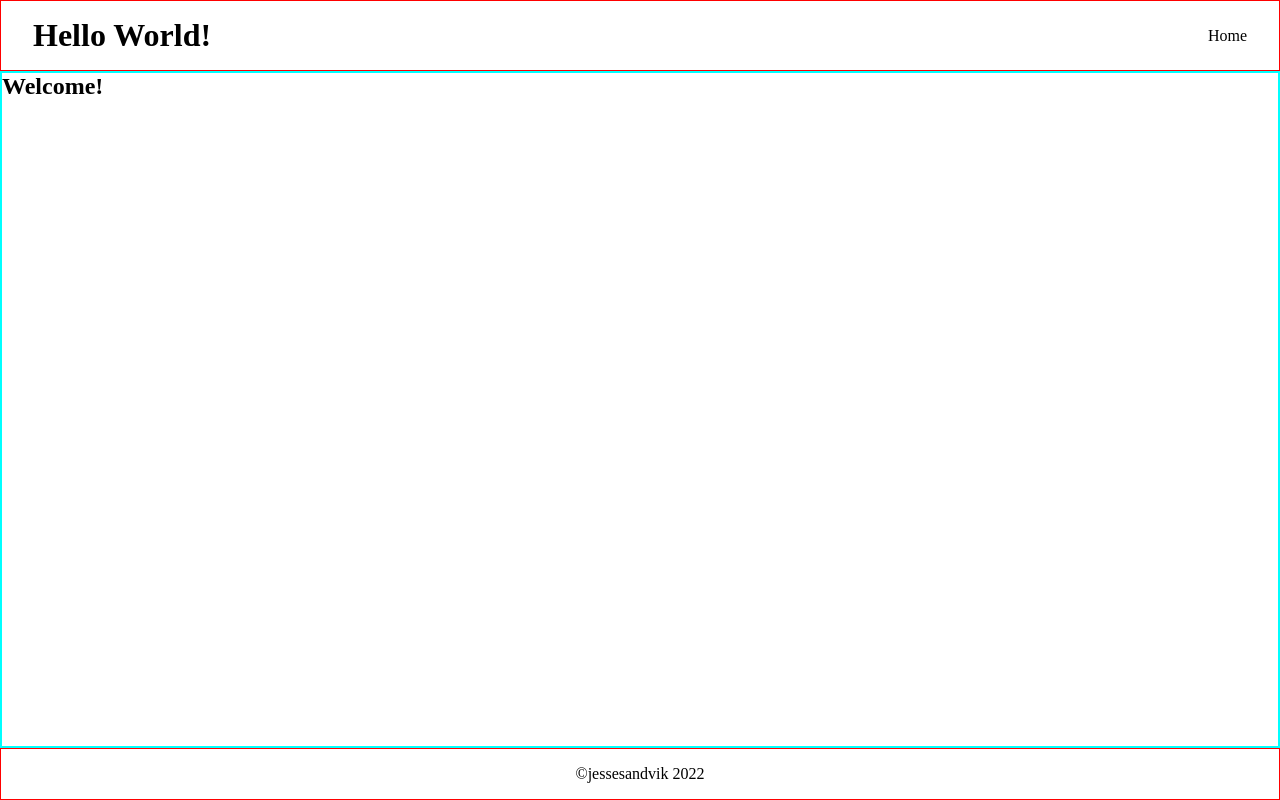
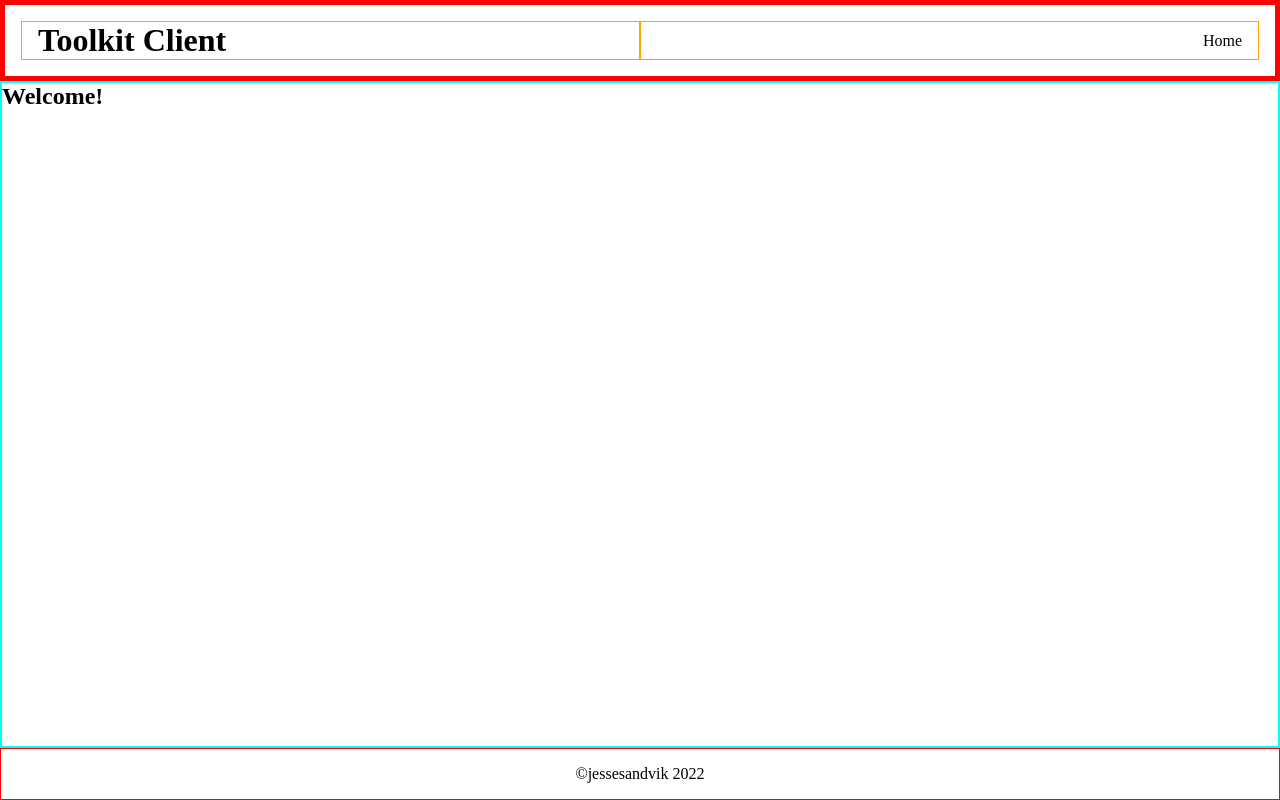
Before and after one commit to JesseSandvik/toolkit-front-end, a React (Create React App) app: page / in a window 1280 px wide. Built offline with nearby package versions, Linux system fonts and the light colour scheme.

Commit message:
created scss breakpoints and assigned to header components

```diff
--- a/src/css/styles.css
+++ b/src/css/styles.css
@@ -39,12 +39,28 @@ header {
   border: 1px solid red;
   display: grid;
   grid-row: 1/1;
-  grid-template-columns: 1fr 1fr;
   padding: 1rem;
   text-transform: capitalize;
 }
+@media (max-width: 500px) {
+  header {
+    grid-template-rows: 1fr 1fr;
+  }
+}
+@media (min-width: 500px) {
+  header {
+    border: 5px solid red;
+    grid-template-columns: 1fr 1fr;
+  }
+}
+@media (min-width: 1200px) {
+  header {
+    grid-template-columns: 1fr 1fr;
+  }
+}
 header .container {
   align-items: center;
+  border: 1px solid orange;
   display: flex;
   flex-direction: row;
   padding: 0 1rem;
--- a/src/organisms/header/Header.js
+++ b/src/organisms/header/Header.js
@@ -4,7 +4,7 @@ const Header = () => {
   return (
     <header>
       <div id="header-left" className="container">
-        <h1>Hello World!</h1>
+        <h1>toolkit client</h1>
       </div>
       <div id="header-right" className="container">
         <Navigation />
--- a/src/scss/organisms/_Header.scss
+++ b/src/scss/organisms/_Header.scss
@@ -1,14 +1,25 @@
 @use '../variables' as *;
+@use '../breakpoints' as *;
 
 header {
   border: 1px solid red;
   display: grid;
   grid-row: 1 / 1;
-  grid-template-columns: 1fr 1fr;
   padding: $padding-global-size;
   text-transform: capitalize;
+  @include sm {
+    grid-template-rows: 1fr 1fr;
+  }
+  @include md {
+    border: 5px solid red;
+    grid-template-columns: 1fr 1fr;
+  }
+  @include lg {
+    grid-template-columns: 1fr 1fr;
+  }
   .container {
     align-items: center;
+    border: 1px solid orange;
     display: flex;
     flex-direction: row;
     padding: 0 $padding-global-size;
--- a/src/scss/styles.scss
+++ b/src/scss/styles.scss
@@ -1,3 +1,4 @@
 @use './variables';
+@use './breakpoints';
 @use './global';
 @use './organisms';
```
Also changed, not shown: src/scss/_breakpoints.scss (added, +23 -0 lines), 2 other files (tests, documents, lock files or other folders).
